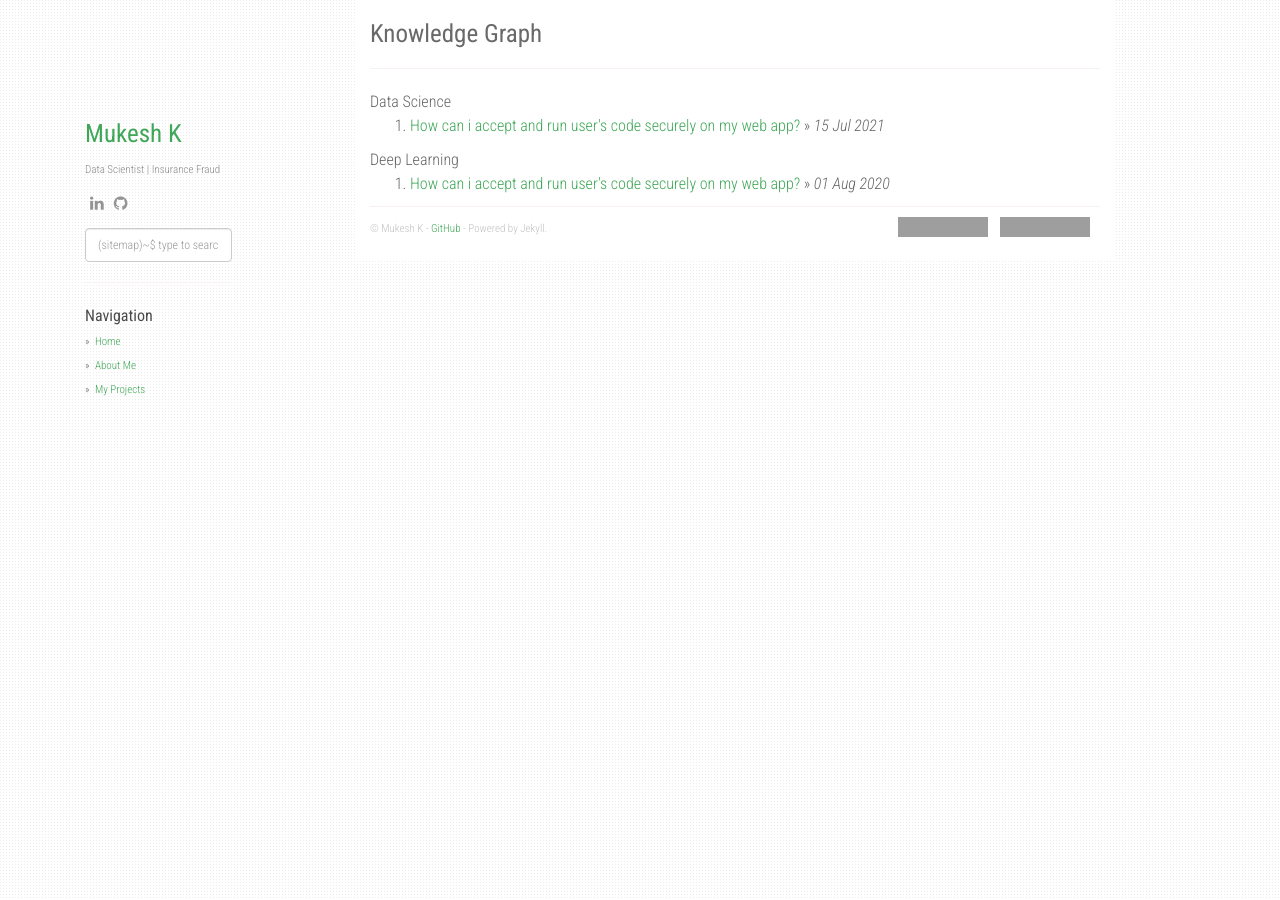
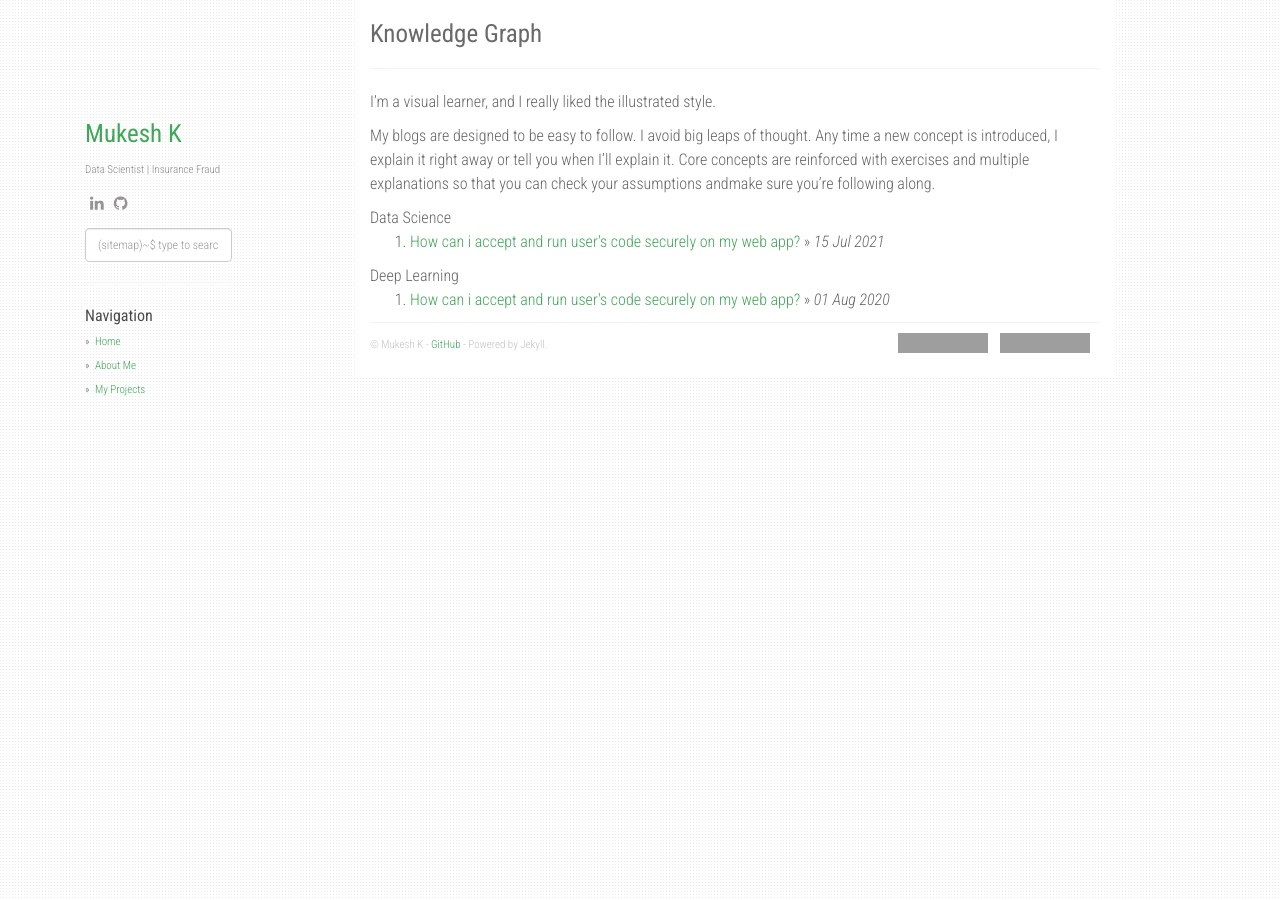
Before and after one commit to muksmuks/muksmuks.github.io, a Jekyll site: the page built from index.html, in a window 1280 px wide. Built offline with Jekyll 4.4.1, drawn with Linux system fonts in a browser that asks for light colours; nearby versions of some CDN libraries; the list of posts is cut into pages by our own code; grey boxes are pictures that could not be loaded.

Commit message:
Update index.html

```diff
--- a/index.html
+++ b/index.html
@@ -7,9 +7,17 @@ layout: default
   <hr />
 
   <div>
+    <p>I’m a visual learner, and I really liked the illustrated style.</p>
+
+    <p>My blogs are designed to be easy to follow. I avoid big leaps of thought. Any time a new concept is introduced,
+        I explain it right away or tell you when I’ll explain it. Core concepts are reinforced with exercises
+        and multiple explanations so that you can check your assumptions andmake sure you’re following along.
+    </p>
+  </div>
+
+  <div>
   <div>Data Science</div>
   <ol class="posts">
-
     {% for post in site.posts %}
       {% if post.path contains 'datascience' %}
         <li><a href="{{ post.url }}">{{ post.title }}</a> &raquo; <i><span>{{ post.date | date_to_string }}</span></i></li>
@@ -21,7 +29,6 @@ layout: default
     <div>
   <div>Deep Learning</div>
   <ol class="posts">
-
     {% for post in site.posts %}
       {% if post.path contains 'deeplearning' %}
         <li><a href="{{ post.url }}">{{ post.title }}</a> &raquo; <i><span>{{ post.date | date_to_string }}</span></i></li>
```
